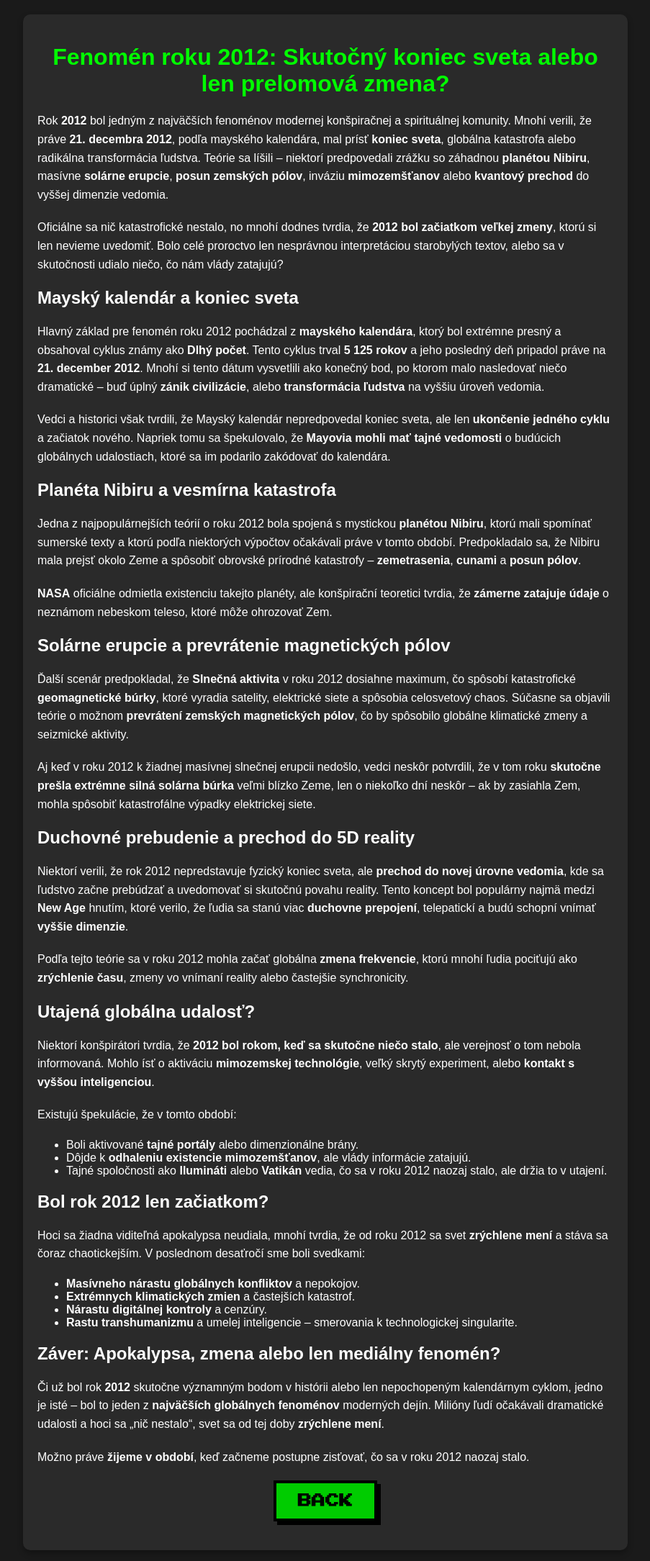
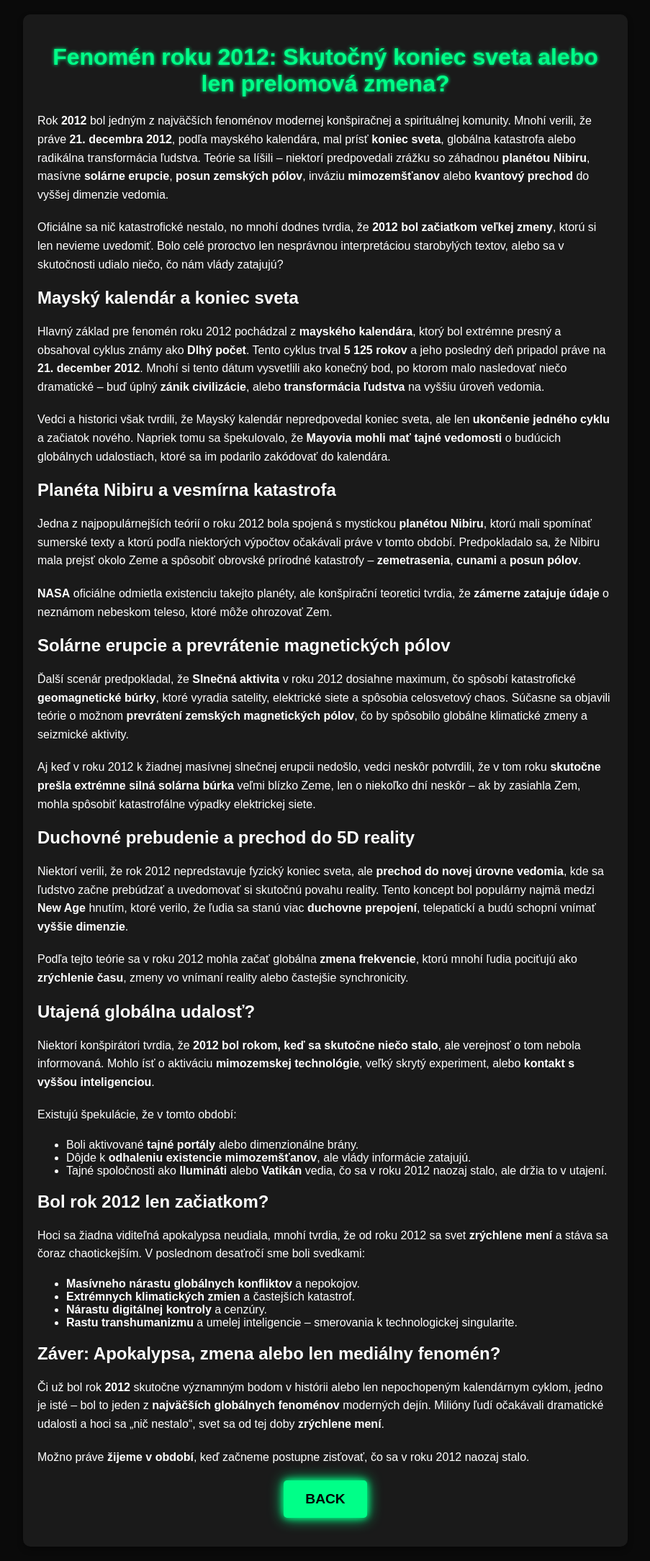
Before and after one commit to matusberes43/boban, a PHP site: page /2012.html in a window 1280 px wide. Shown: the whole page at 72% size, without its empty margins (188-1091 px from the left). Run offline with PHP 8.4, Linux system fonts and the light colour scheme.

Commit message:
Update styles.css

```diff
--- a/styles.css
+++ b/styles.css
@@ -2,11 +2,11 @@
 body, html {
     margin: 0;
     padding: 0;
-    font-family: 'Press Start 2P', cursive;
-    background-color: #1a1a1a;
+    font-family: 'Orbitron', sans-serif; /* Moderné písmo s herným vibe */
+    background-color: #0a0a0a; /* Tmavšie pozadie pre kontrast */
     color: #fff;
     height: 100%;
-    overflow: auto; /* Povolenie scrollovania */
+    overflow: auto;
 }
 
 /* Načítavací screen */
@@ -54,53 +53,54 @@ body, html {
 }
 
 button {
-    background-color: #00cc00;
+    background-color: #00ff88; /* Neonová farba */
     color: #000;
-    border: 4px solid #000;
+    border: none;
     padding: 15px 30px;
     margin: 10px;
     font-size: 1.2rem;
     font-weight: bold;
     cursor: pointer;
-    font-family: 'Press Start 2P', cursive;
+    font-family: 'Orbitron', sans-serif;
     text-transform: uppercase;
-    box-shadow: 5px 5px 0 #000;
-    transition: all 0.2s ease;
-    position: relative;
+    box-shadow: 0 0 10px #00ff88, 0 0 20px #00ff88;
+    transition: all 0.3s ease;
+    border-radius: 5px;
 }
 
 button:hover {
-    background-color: #00ff00;
-    box-shadow: 3px 3px 0 #000;
-    transform: translate(2px, 2px);
+    background-color: #00cc66;
+    box-shadow: 0 0 15px #00cc66, 0 0 30px #00cc66;
+    transform: scale(1.05);
 }
 
 button:active {
-    background-color: #009900;
-    box-shadow: 1px 1px 0 #000;
-    transform: translate(4px, 4px);
+    background-color: #00994d;
+    box-shadow: 0 0 5px #00994d, 0 0 10px #00994d;
+    transform: scale(0.95);
 }
 
 /* Zoznam konšpiračných teórií */
 #conspiracy-list {
     margin-top: 30px;
-    background-color: #2a2a2a;
+    background-color: #1a1a1a;
     padding: 20px;
     border-radius: 10px;
     box-shadow: 0 4px 8px rgba(0, 0, 0, 0.3);
     max-width: 800px;
     margin-left: auto;
     margin-right: auto;
-    font-family: 'Press Start 2P', cursive;
+    font-family: 'Orbitron', sans-serif;
     display: none;
-    overflow-y: auto; /* Povolenie scrollovania */
-    max-height: 60vh; /* Maximálna výška zoznamu */
+    overflow-y: auto;
+    max-height: 60vh;
 }
 
 #list-title {
     font-size: 1.5rem;
     margin-bottom: 20px;
-    color: #00ff00;
+    color: #00ff88;
+    text-shadow: 0 0 5px #00ff88;
 }
 
 #list-items {
@@ -136,19 +137,20 @@ button:active {
 #article-content {
     max-width: 800px;
     width: 100%;
-    background-color: #2a2a2a;
+    background-color: #1a1a1a;
     padding: 20px;
     border-radius: 10px;
     box-shadow: 0 4px 8px rgba(0, 0, 0, 0.3);
-    font-family: Arial, sans-serif;
+    font-family: 'Orbitron', sans-serif;
     color: #fff;
 }
 
 #article-content h1 {
     font-size: 2rem;
-    color: #00ff00;
+    color: #00ff88;
     margin-bottom: 20px;
-    text-align: center; /* Zarovnanie nadpisu na stred */
+    text-align: center;
+    text-shadow: 0 0 5px #00ff88;
 }
 
 #article-content p {
@@ -158,37 +160,38 @@ button:active {
 }
 
 #article-content button {
-    background-color: #00cc00;
+    background-color: #00ff88;
     color: #000;
-    border: 4px solid #000;
+    border: none;
     padding: 15px 30px;
     font-size: 1.2rem;
     font-weight: bold;
     cursor: pointer;
-    font-family: 'Press Start 2P', cursive;
+    font-family: 'Orbitron', sans-serif;
     text-transform: uppercase;
-    box-shadow: 5px 5px 0 #000;
-    transition: all 0.2s ease;
-    display: block; /* Tlačidlo na samostatnom riadku */
-    margin: 20px auto; /* Centrovanie tlačidla */
+    box-shadow: 0 0 10px #00ff88, 0 0 20px #00ff88;
+    transition: all 0.3s ease;
+    display: block;
+    margin: 20px auto;
+    border-radius: 5px;
 }
 
 #article-content button:hover {
-    background-color: #00ff00;
-    box-shadow: 3px 3px 0 #000;
-    transform: translate(2px, 2px);
+    background-color: #00cc66;
+    box-shadow: 0 0 15px #00cc66, 0 0 30px #00cc66;
+    transform: scale(1.05);
 }
 
 #article-content button:active {
-    background-color: #009900;
-    box-shadow: 1px 1px 0 #000;
-    transform: translate(4px, 4px);
+    background-color: #00994d;
+    box-shadow: 0 0 5px #00994d, 0 0 10px #00994d;
+    transform: scale(0.95);
 }
 
 /* Responzívny dizajn */
 @media (max-width: 768px) {
     #loading-text {
-        font-size: 2.5rem; /* Menší font pre mobilné zariadenia */
+        font-size: 2.5rem;
     }
 
     button {
```
Also changed, not shown: other parts of styles.css (+19 -19 lines).
